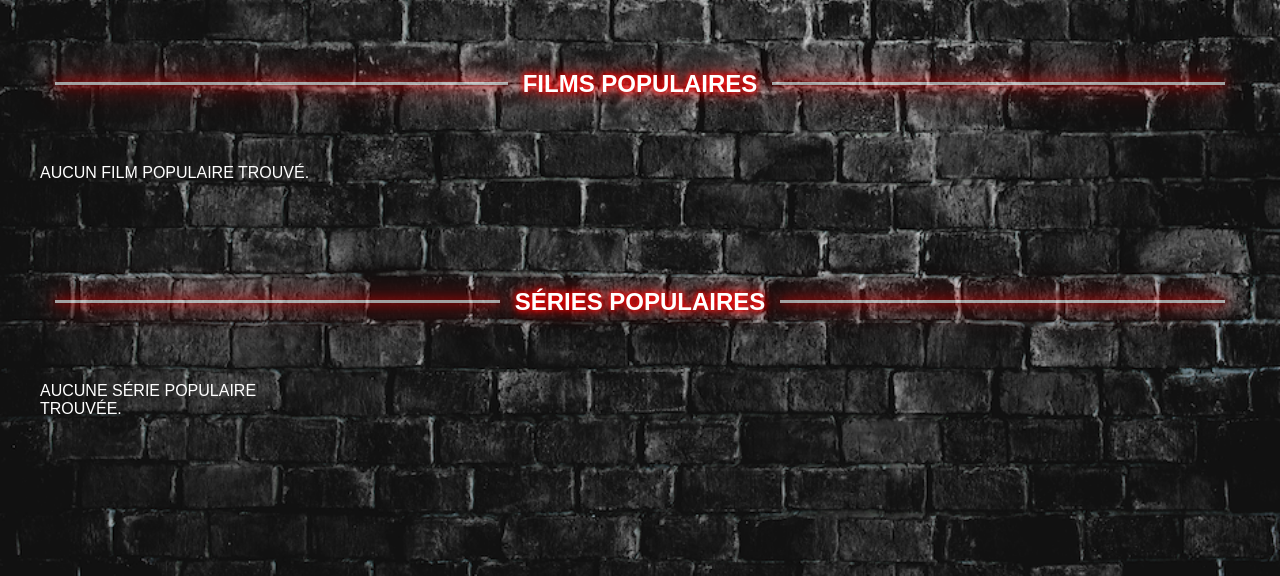
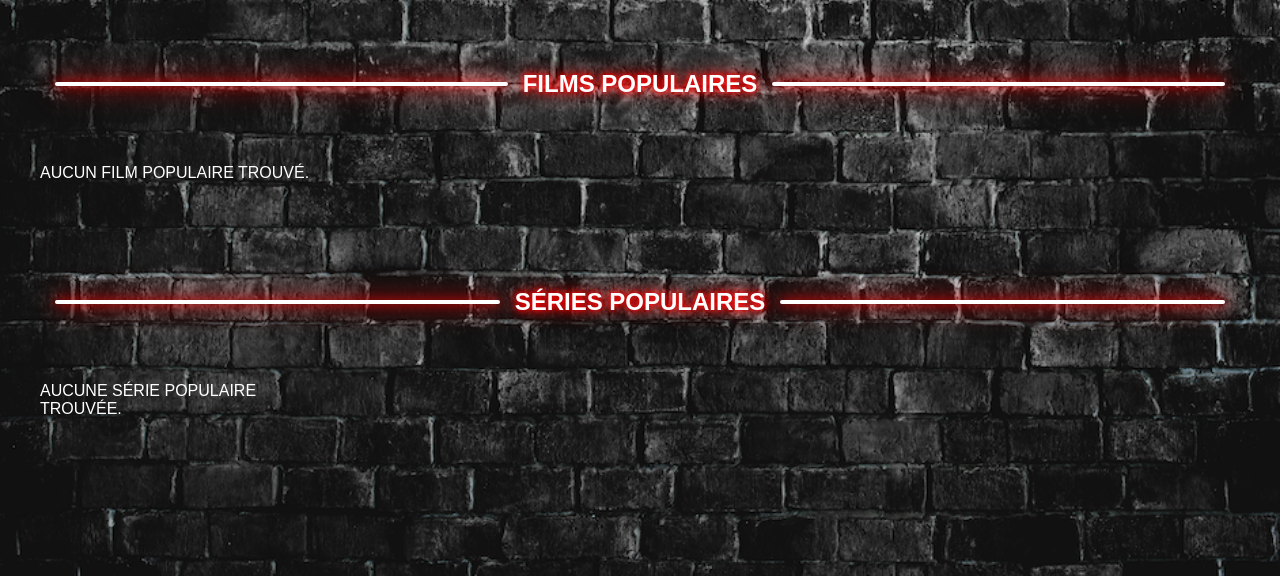
Before and after one commit to lucy-madec/cinetech, a PHP site: page / in a window 1280 px wide. Shown: the part 120-696 px from the top of the page. Run offline with PHP 8.4, Linux system fonts and the light colour scheme; data that the repository does not hold is empty; some web fonts are replaced.

Commit message:
Add rounded ends to title lines

```diff
--- a/public/css/style.css
+++ b/public/css/style.css
@@ -48,10 +48,11 @@ h2 {
 .title-container::after {
     content: "";
     flex: 1;
-    height: 3px; /* Increased line thickness */
-    background-color: rgba(255, 255, 255, 0.6); /* White lines semi-transparente */
+    height: 4px; /* Increased line thickness */
+    background-color: rgb(255, 255, 255); /* White lines */
     margin: 0 15px; /* Space between line and word */
     box-shadow: 0 0 10px rgba(255, 0, 0, 0.8), 0 0 20px rgba(255, 0, 0, 0.8), 0 0 30px rgba(255, 0, 0, 0.8); /* Neon effect */
+    border-radius: 5px; /* Round off the ends of the line */
 }
 
 /* Header style */
```
